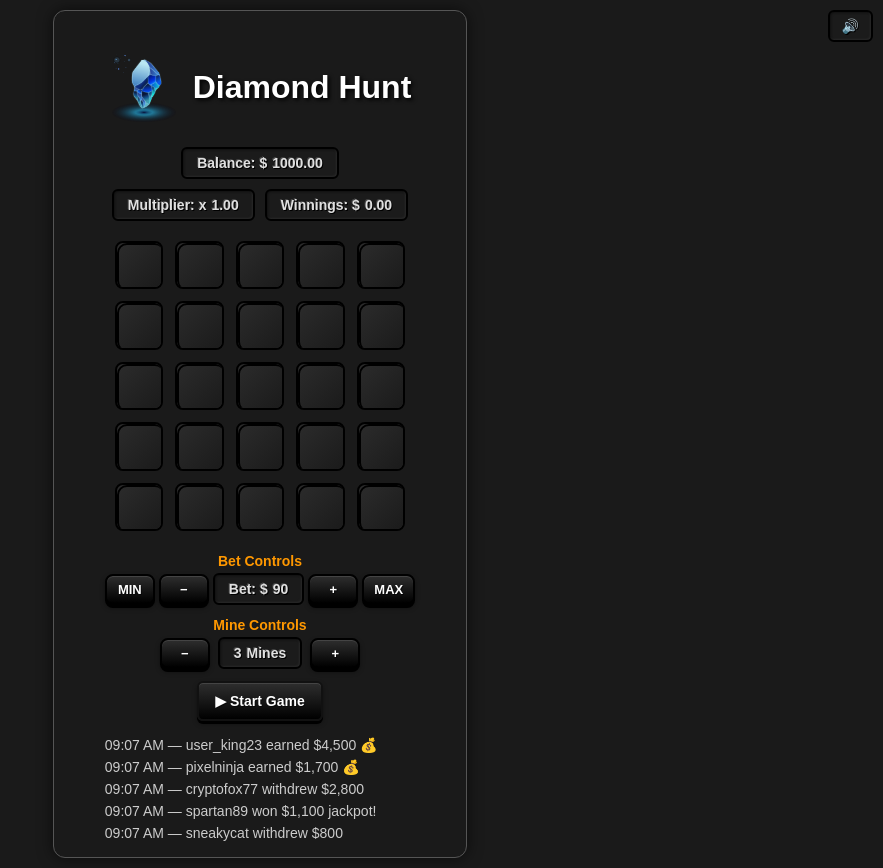
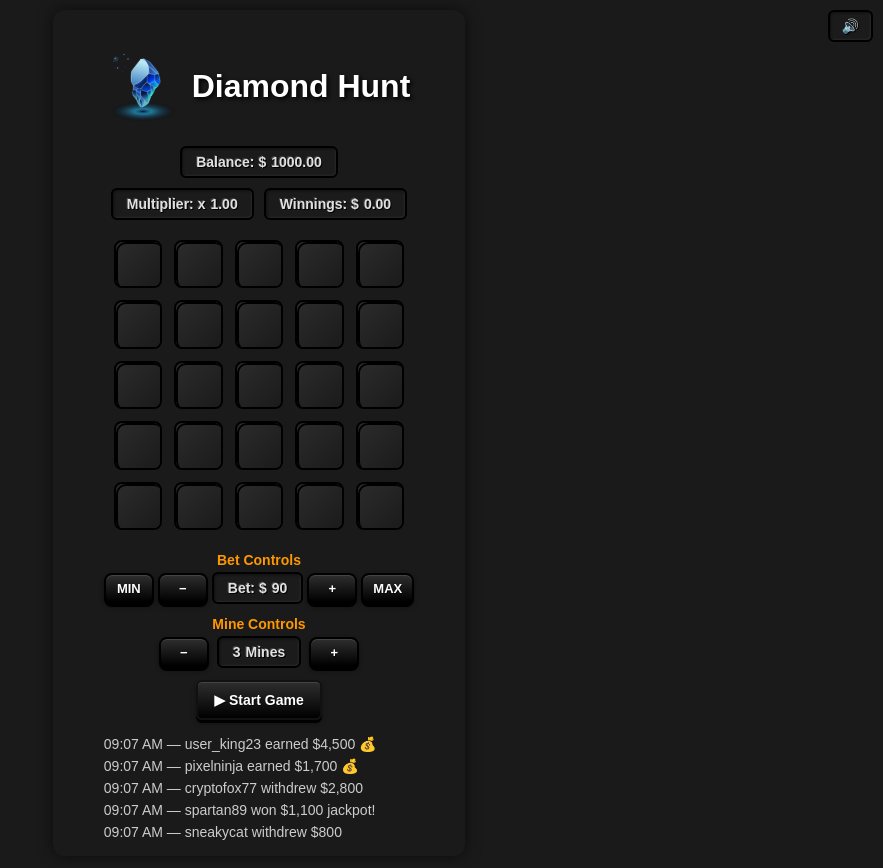
Before and after one commit to ghie29/diamond-hunter, a website: page index.html in a window 1280 px wide. Shown: the whole page, without its empty margins (397-1280 px from the left). Drawn offline with nearby package versions, Linux system fonts and the light colour scheme.

Commit message:
Update style.css

```diff
--- a/style.css
+++ b/style.css
@@ -449,7 +449,6 @@ body {
   display: flex;
   flex-direction: column;
   align-items: center;
-  border: 1px solid #555; /* You can adjust the color */
   border-radius: 12px;
   padding: 16px;
   background-color: #1a1a1a; /* Optional: matches game background */
```
